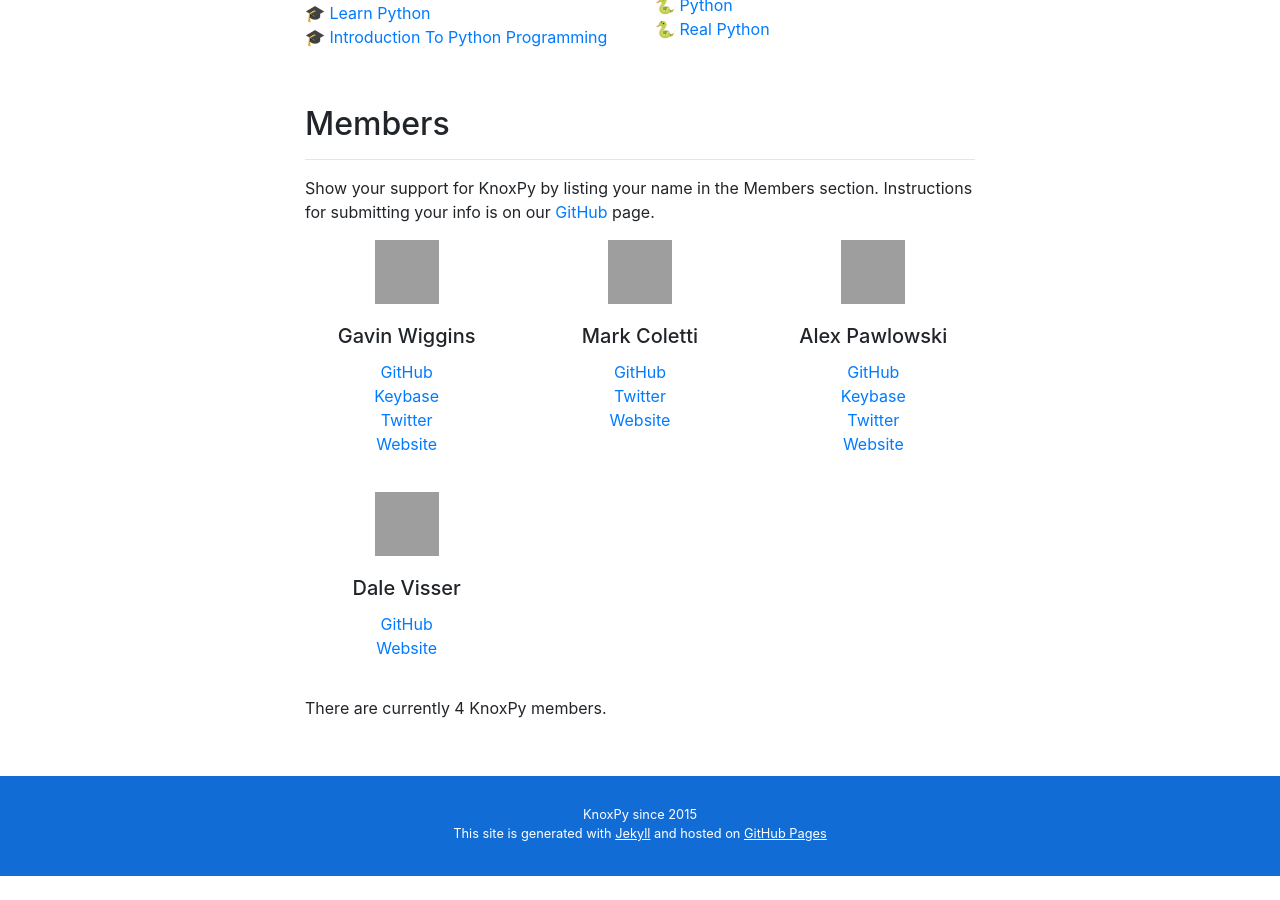
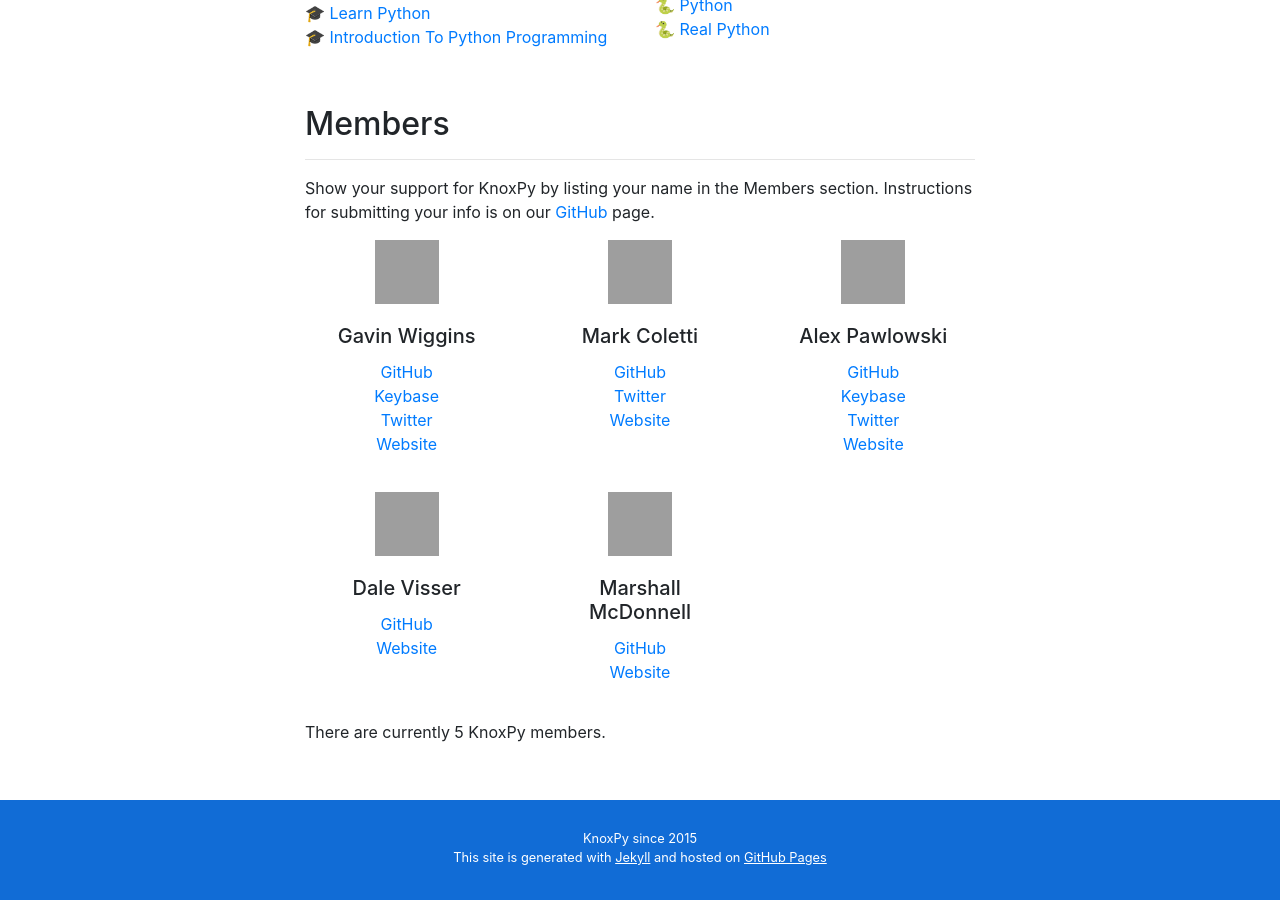
Before and after one commit to druveloper/knoxpy.github.io, a Jekyll site: the page built from index.html, in a window 1280 px wide and 900 px high, scrolled down 3472 px. Built offline with Jekyll 4.4.1, drawn with Linux system fonts in a browser that asks for light colours; before the commit the page ends 4348 px from its top, so only the background shows below that; grey boxes are pictures that could not be loaded.

Commit message:
Added myself to members list

```diff
--- a/_data/members.yml
+++ b/_data/members.yml
@@ -21,3 +21,7 @@
 - name: Dale Visser
   github: dwvisser
   website: https://www.linkedin.com/in/dwvisser/
+
+- name: Marshall McDonnell
+  github: marshallmcdonnell
+  website: https://www.linkedin.com/in/marshall-mcdonnell-028877a0/
```
